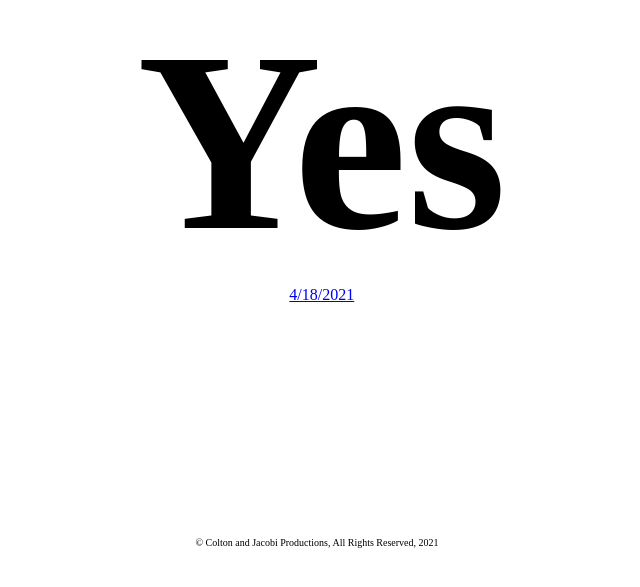
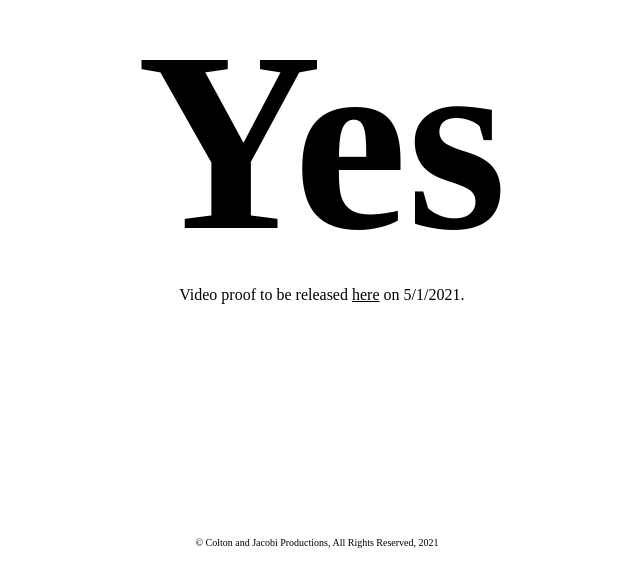
Before and after one commit to jpetrucciani/isbenmarriedyet.com, a plain HTML site: page index.html in a window 1280 px wide. Shown: the part 201-788 px from the top of the page, without its empty margins (323-963 px from the left). Drawn offline with Linux system fonts and the light colour scheme.

Commit message:
[Feature]: Added supposed video proof to prove the naysayers wrong (#9)
Co-authored-by: Colton Voege <cvoege+nix@gmail.com>

```diff
--- a/index.html
+++ b/index.html
@@ -9,12 +9,6 @@
     <meta name="author" content="Colton and Jacobi Productions" />
 
     <style>
-      @media (prefers-color-scheme: dark) {
-        body {
-          background-color: black;
-          color: #ccc;
-        }
-      }
       .content {
         display: flex;
         align-items: center;
@@ -32,9 +26,23 @@
         font-size: 16px;
         text-align: center;
       }
+
+      .secret a {
+        color: black;
+      }
       .footer {
         font-size: 10px;
         text-align: center;
+      }
+      @media (prefers-color-scheme: dark) {
+        body {
+          background-color: black;
+          color: #ccc;
+        }
+
+        .secret a {
+          color: #ccc;
+        }
       }
     </style>
   </head>
@@ -43,7 +51,16 @@
     <div class="content">
       <div>
         <h1 class="status">Yes</h1>
-        <p class="secret"><a href='https://www.theknot.com/BenEllie2021' target="_blank" rel="noopener noreferrer">4/18/2021</a></p>
+        <p class="secret">
+          Video proof to be released
+          <a
+            href="https://www.theknot.com/BenEllie2021"
+            target="_blank"
+            rel="noopener noreferrer"
+            >here</a
+          >
+          on 5/1/2021.
+        </p>
       </div>
     </div>
     <p class="footer">
```
